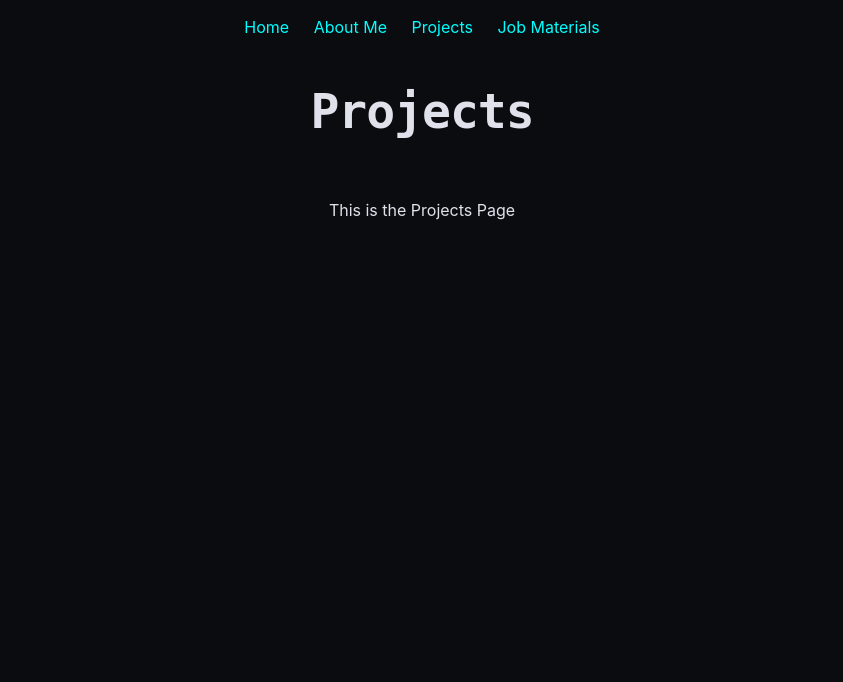
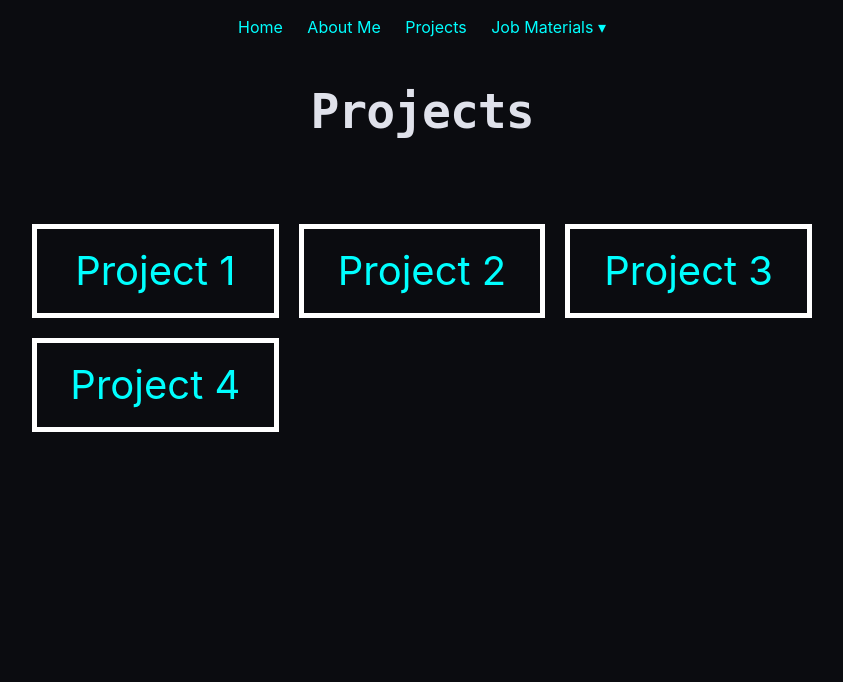
Before and after one commit to SuperNova-42/Personal-Website, a Flask app: page /projects in a window 1280 px wide. Shown: the top 682 px of the page, without its empty margins (218-1061 px from the left). Run offline with Flask 3, Linux system fonts and the light colour scheme.

Commit message:
Added Cover Letter page, Made the Job Materials tab a dropdown menu. Revised CSS.

```diff
--- a/app.py
+++ b/app.py
@@ -18,5 +18,9 @@ def projects():
 def resume():
     return render_template("resume.html")
 
+@app.route('/cover-letter')
+def cover_letter():
+    return render_template("cover-letter.html")
+
 if __name__ == '__main__':
     app.run(host="0.0.0.0", debug=True)
--- a/static/css/styles.css
+++ b/static/css/styles.css
@@ -80,3 +80,56 @@ a {
     display: inline-block;
     margin-left: 4em;
 }
+
+.link-grid {
+    font-size: 40px;
+    text-align: center;
+    width: 800px;
+    display: grid;
+    grid-template-columns: repeat(auto-fit, minmax(min(100%, 250px), 1fr));
+}
+
+a.link-container {
+    padding: 10px;
+    text-align: center;
+    border: 5px solid white;
+    margin: 10px;
+}
+
+.dropdown {
+    position: relative;
+    display: inline-block;
+}
+
+.dropdown-content {
+    display: none;
+    position: absolute;
+    min-width: 160px;
+    z-index: 1;
+    background-color: gray;
+
+}
+
+.dropdown-content a {
+    display: block;
+    padding: 10px;
+
+}
+
+.dropdown:hover .dropdown-content {
+    display: block;
+}
+
+.dropbtn {
+    text-decoration: none;
+    border: none;
+    background-color: #0B0C10;
+    color: #00FFFF;
+    font-size: 16px;
+    font-family: 'Inter', 'Space Mono', sans-serif;
+}
+
+.dropdown-content a:hover {
+    background-color: #ddd;
+    cursor: pointer;
+}
--- a/templates/base.html
+++ b/templates/base.html
@@ -12,7 +12,14 @@
             <a href="/" class="navigation-item">Home</a>
             <a href="/about_me" class="navigation-item">About Me</a>
             <a href="/projects" class="navigation-item">Projects</a>
-            <a href="/resume" class="navigation-item">Job Materials</a>
+            <div class="dropdown">
+                <button class="dropbtn navigation-item">Job Materials ▾</button>
+                <div class="dropdown-content">
+                    <a href="/resume">Resume</a>
+                    <a href="/cover-letter">Cover-Letter</a>
+                </div>
+            </div>
+
         </nav>
     </div>
 </header>
--- a/templates/projects.html
+++ b/templates/projects.html
@@ -8,7 +8,13 @@ Projects | Flask Navigation
 <h1>Projects</h1>
 
 <p>
-    This is the Projects Page
+    <div class="link-grid">
+        <a class="link-container">Project 1</a>
+        <a class="link-container">Project 2</a>
+        <a class="link-container">Project 3</a>
+        <a class="link-container">Project 4</a>
+    </div>
+
 </p>
 
 {% endblock %}
--- a/templates/resume.html
+++ b/templates/resume.html
@@ -1,14 +1,14 @@
 {% extends "base.html" %}
 
 {% block title %}
-Job Materials | Flask Navigation
+Resume | Flask Navigation
 {% endblock %}
 
 {% block content %}
-<h1>Job Materials</h1>
+<h1>Resume</h1>
 
 <p>
-    This is the Job Materials Page
+    Resume
 </p>
 
 {% endblock %}
```
Also changed, not shown: templates/cover-letter.html (added, +9 -0 lines).
